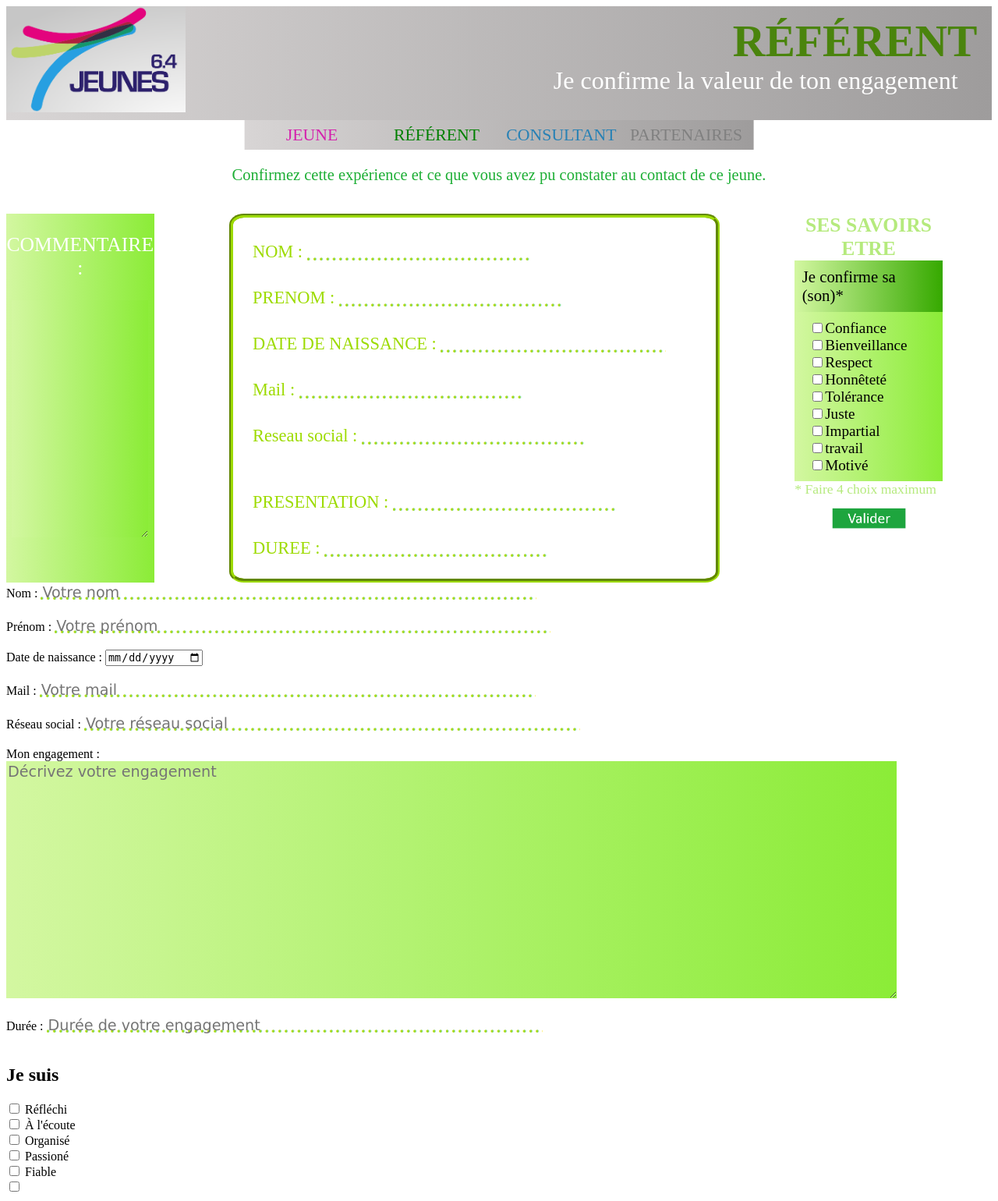
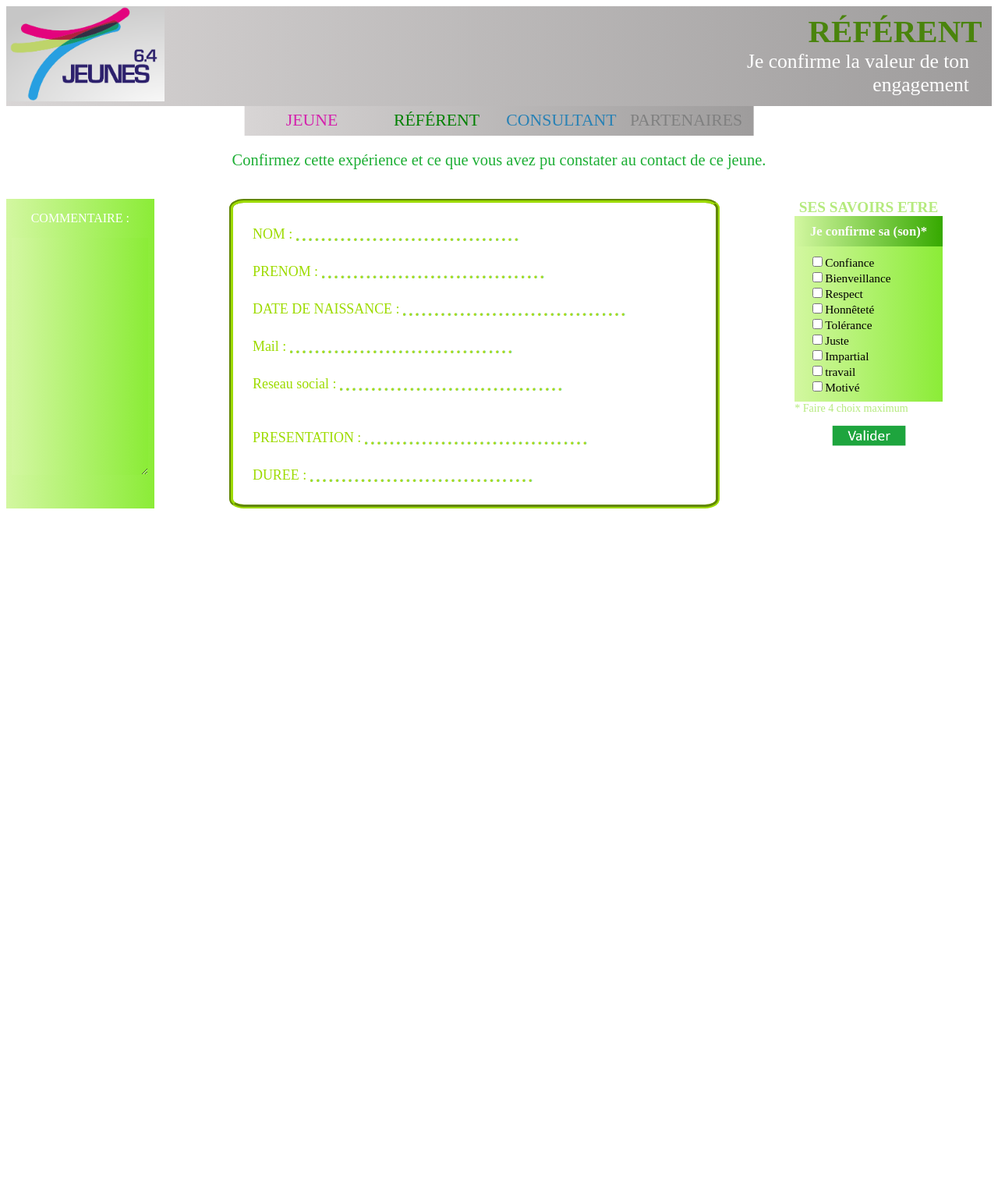
Before and after one commit to Lexhar/Projet-Dev-Web, a PHP site: the page made by page-référent.html in a window 1280 px wide. Shown: the whole page at 78% size. After the commit the page ends 652 px from the top, so only its background shows below. Run offline with PHP 8.4, Linux system fonts and the light colour scheme.

Commit message:
Add files via upload

```diff
--- a/page-consultant.html
+++ b/page-consultant.html
@@ -2,12 +2,13 @@
 <html>
 	<head>
 		<title>Page Consultant</title>
+    <meta charset="UTF-8">
 		<link rel="stylesheet" type="text/css" href="page-consultant.css">
 	</head>
 	<body>
 		<div id="en_tête">
 			<div class="logo">
-				<img src="/images/Jeunes.png" alt="logo">
+				<img src="images/Jeunes.png" alt="logo">
 			</div>
 			<div class="Utilisateur">
 				<p class="Utilisateur">CONSULTANT</p>
@@ -18,7 +19,7 @@
 
         <div id="onglet">
             <div class="jeune">
-                <a href="page-jeune.html">JEUNE</a>
+                <a href="http://localhost/test/Projet-Dev-Web/index.php">JEUNE</a>
             </div>
             <div class="référent">
                 <a href="page-référent.html">RÉFÉRENT</a>
--- a/page-référent.css
+++ b/page-référent.css
@@ -9,13 +9,13 @@ div#en_tête {
 }
 
 div.logo, div.Utilisateur {
-    width: 49%;
-    height: 150%;
+
+    height: 10vw;
     margin-bottom: 5;
 }
 
 p.Utilisateur {
-    font-size: 360%;
+    font-size: 3.2vw;
     color: rgb(74, 132, 13);
     text-align: right;
     margin-bottom: 0%;
@@ -25,7 +25,7 @@ p.Utilisateur {
 }
 
 p.action {
-    font-size: 200%;
+    font-size: 2vw;
     color: white;
     text-align: right;
     margin-top: 0%;
@@ -33,8 +33,7 @@ p.action {
 }
 
 img.jeune {/*gère l'image5 qui est dans la div de gauche dans l'en-tête*/
-    width: 18vw;
-    height: 17vh;
+    height: 9.5vw;
     margin: 0px;
 }
 
@@ -110,7 +109,7 @@ div.questionnaireGauche {
     }
 
 div.questionnaireCentral {
-        font-size: 140%;
+        font-size: 1.4vw;
         border-style: groove;
         border-color: #9ddb01;
         border-radius: 3%;
@@ -128,7 +127,7 @@ div.questionnaireDroit {
 
 
 div.radio {
-    font-size: 120%;
+    font-size: 1.2vw;
     padding-top: 5%;
     padding-left: 10%;
     padding-bottom: 5%;
@@ -141,7 +140,7 @@ div.tab {
 }
 
 div.haut {
-    font-size: 160%;
+    font-size: 1.4;
     color: white;
 }
 
@@ -160,14 +159,17 @@ p.savoirEtre {
     color: rgb(181, 234, 125);
     text-align: center;
     margin: 0%;
-    font-size: 160%;
+    font-size: 1.5vw;
     font-weight: bold;
 
 }
 
 p.confirme {
-    font-size: 130%;
+    font-size: 1.3vw;
+    text-align: center;
+    font-weight: bold;
     margin: 0;
+    color: #fcfbfb;
     padding: 5%;
     background: linear-gradient(to left, rgb(54, 169, 0), rgb(211, 247, 161));
 }
@@ -179,7 +181,7 @@ input[type="text"], input[type="email"] {
     width: 50%;
     background-size: auto;
     font-size: 120%;
-    background-image: url('/images/points.png'); /* Remplacez 'points.png' par le chemin de votre image */
+    background-image: url('images/points.png'); /* Remplacez 'points.png' par le chemin de votre image */
     background-repeat: repeat-x; /* Répète l'image horizontalement */
     background-position: 0 100%; /* Décale l'image de fond de 5px vers le bas */
     color: #1c0bb1; /* Change la couleur du texte. Remplacez #ff0000 par la couleur que vous voulez */
@@ -192,7 +194,7 @@ input[type="text"], input[type="email"] {
 p.nb_choix {
     margin: 0%;
     color: rgb(181, 234, 125);
-    font-size: 110%;
+    font-size: 1.1vw;
 }
 
 
--- a/page-référent.html
+++ b/page-référent.html
@@ -2,12 +2,13 @@
 <html>
 	<head>
 		<title>Page Référent</title>
+        <meta charset="UTF-8">
         <link rel="stylesheet" type="text/css" href="page-référent.css">
 	</head>
 <body>
 <div id="en_tête">
     <div class="logo">
-        <img class="jeune" src="/images/Jeunes.png" alt="logo">
+        <img class="jeune" src="images/Jeunes.png" alt="logo">
     </div>
     <div class="Utilisateur">
         <p class="Utilisateur">RÉFÉRENT</p>
@@ -17,7 +18,7 @@
 
 <div id="onglet">
     <div class="jeune">
-        <a href="page-jeune.html">JEUNE</a>
+        <a href="http://localhost/test/Projet-Dev-Web/index.php">JEUNE</a>
     </div>
     <div class="référent">
         <a href="page-référent.html">RÉFÉRENT</a>
@@ -89,7 +90,7 @@
             <p class="nb_choix">* Faire 4 choix maximum</p>
             <div class="bouton-valider">
                 <button type="submit" class="image-bouton">
-                <img class="valider" src="/images/valider.png" alt="Bouton Valider">
+                <img class="valider" src="images/valider.png" alt="Bouton Valider">
                 </button>
             </div>
         </div>
@@ -102,48 +103,3 @@
 
 </body>
 </html>
-
-
-
-<div class="gauche">
-    <label for="nom">Nom :</label>
-    <input type="text" id="nom" name="nom" placeholder="Votre nom"><br><br>
-    <label for="prenom">Prénom :</label>
-    <input type="text" id="prenom" name="prenom" placeholder="Votre prénom"><br><br>
-    <label for="date_naissance">Date de naissance :</label>
-    <input type="date" id="date_naissance" name="date_naissance"><br><br>
-    <label for="mail">Mail :</label>
-    <input type="email" id="mail" name="mail" placeholder="Votre mail"><br><br>
-    <label for="reseaux">Réseau social :</label>
-    <input type="text" id="reseaux" name="reseaux" placeholder="Votre réseau social"><br><br>
-    <label for="engagement">Mon engagement :</label>
-    <textarea id="engagement" name="engagement" rows="5" cols="50" placeholder="Décrivez votre engagement"></textarea><br><br>
-    <label for="duree">Durée :</label>
-    <input type="text" id="duree" name="duree" placeholder="Durée de votre engagement"><br><br>
-</div>
-<div class="droit">
-    <h2>Je suis</h2>
-        <div class="checkbox-container">
-        <input type="checkbox" id="reflechi" name="reflechi">
-        <label for="reflechi">Réfléchi</label><br>
-        </div>
-        <div class="checkbox-container">
-        <input type="checkbox" id="a_ecoute" name="a_ecoute">
-        <label for="a_ecoute">À l'écoute</label><br>
-        </div>
-        <div class="checkbox-container">
-        <input type="checkbox" id="organise" name="organise">
-        <label for="organise">Organisé</label><br>
-        </div>
-        <div class="checkbox-container">
-        <input type="checkbox" id="passione" name="passione">
-        <label for="passione">Passioné</label><br>
-        </div>
-        <div class="checkbox-container">
-        <input type="checkbox" id="fiable" name="fiable">
-        <label for="fiable">Fiable</label><br>
-        </div>
-        <div class="checkbox-container">
-        <input type="checkbox" id="patient" name="patient">
-        </div>
-</div>
```
Also changed, not shown: page-connexion.css (+12 -3 lines), page-consultant.css (+10 -12 lines), page-jeune.css (+9 -19 lines), page-jeune.html (+21 -12 lines), page-partenaires.css (+24 -24 lines), page-partenaires.html (+11 -10 lines).
